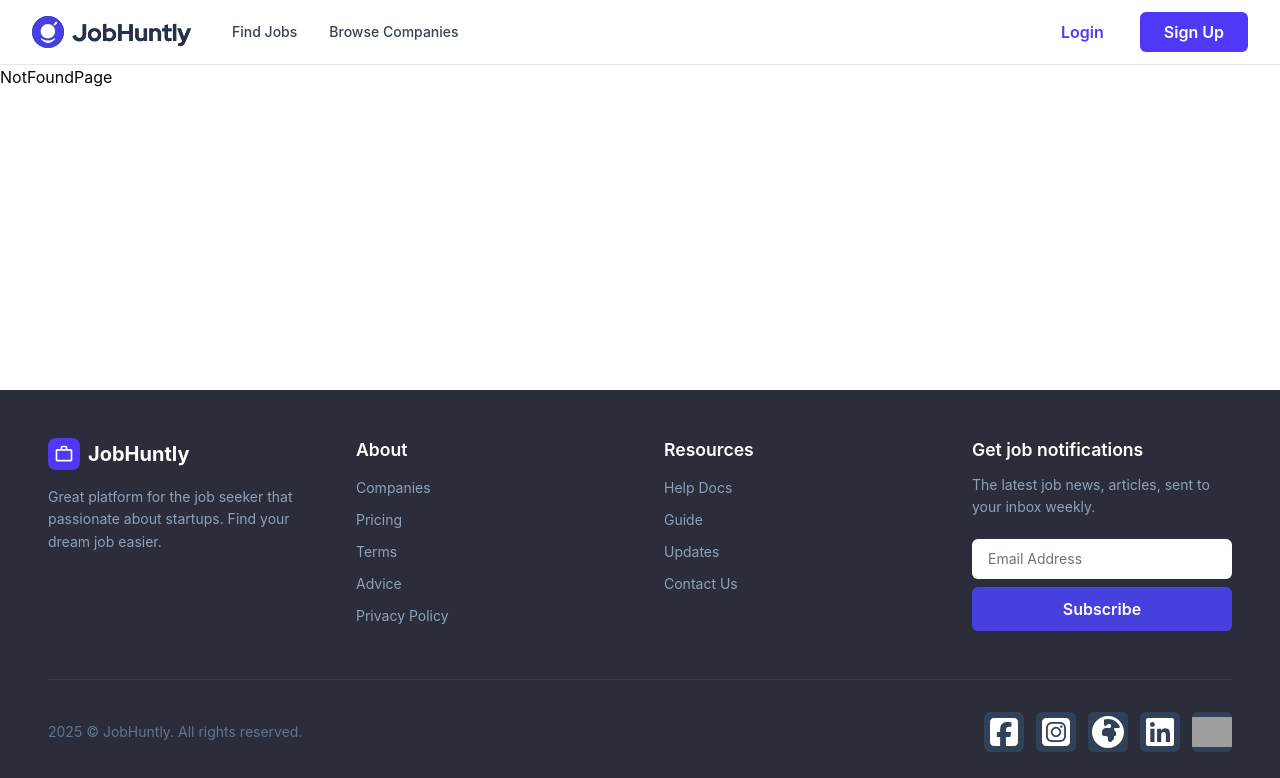
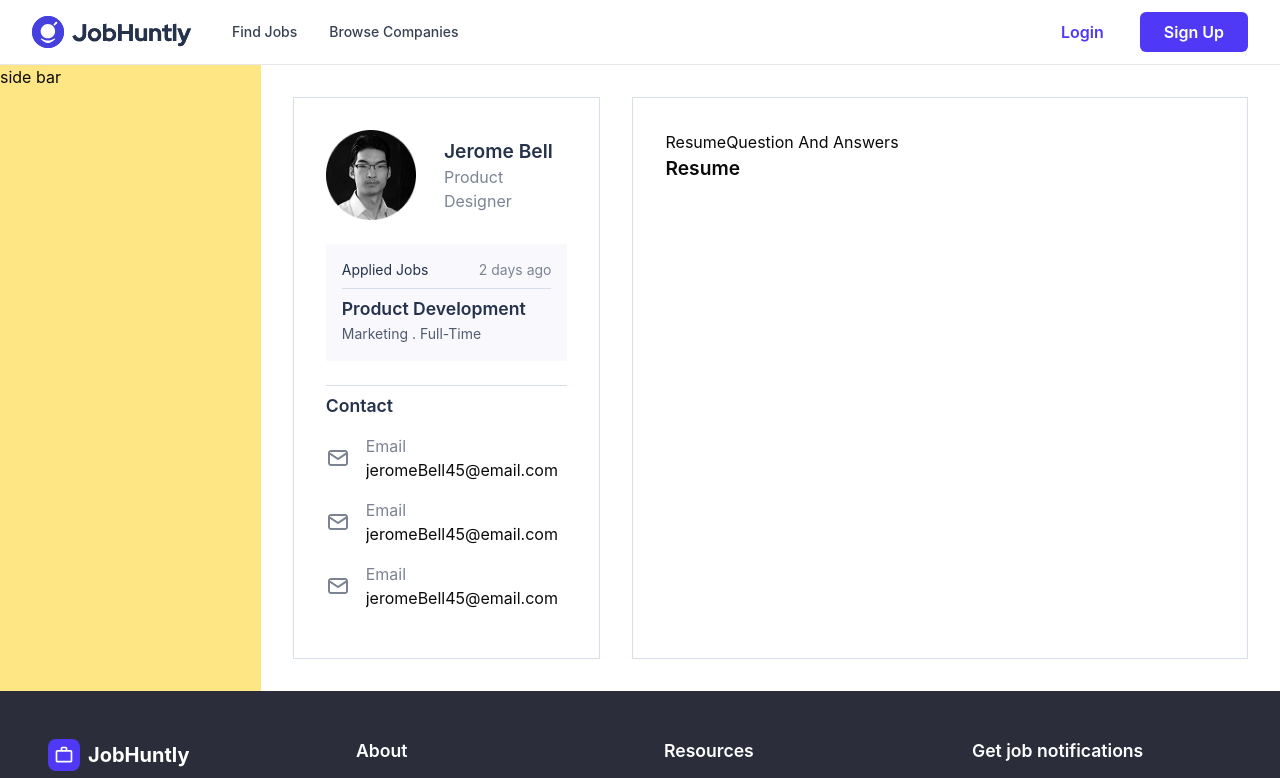
Before and after one commit to shehabgamaleldeen/JobHuntly-frontend, a React (Vite) app: page /company/applicant-profile/1 in a window 1280 px wide. Shown: the top 778 px of the page. Built offline with nearby package versions, Linux system fonts and the light colour scheme; grey boxes are pictures that could not be loaded.

Commit message:
feat(recruiter): add applicant profile page
- Created ApplicantProfile component
- Added ApplicantProfileNavbar
- Implemented routing for the page

```diff
--- a/src/App.tsx
+++ b/src/App.tsx
@@ -1,23 +1,26 @@
-import { BrowserRouter as Router, Routes, Route} from "react-router-dom";
-import Navbar from './components/Basic/Navbar/Navbar';
-import Footer from './components/Basic/footer/footer';
-import LandingPage from './components/Applicants/LandingPage/LandingPage';
-import FindJobs from './components/Applicants/FindJobs/FindJobs';
-import Login from './components/Applicants/Login/Login';
-import Signup from './components/Applicants/Signup/Signup';
-import SearchCompanies from './components/Applicants/SearchCompanies/SearchCompanies';
-import NotFoundPage from './components/Basic/NotFoundPage';
+import { BrowserRouter as Router, Routes, Route } from 'react-router-dom'
+import Navbar from './components/Basic/Navbar/Navbar'
+import Footer from './components/Basic/footer/footer'
+import LandingPage from './components/Applicants/LandingPage/LandingPage'
+import FindJobs from './components/Applicants/FindJobs/FindJobs'
+import Login from './components/Applicants/Login/Login'
+import Signup from './components/Applicants/Signup/Signup'
+import SearchCompanies from './components/Applicants/SearchCompanies/SearchCompanies'
+import NotFoundPage from './components/Basic/NotFoundPage'
 import JobDescriptions from './components/Applicants/JobDescriptions/jobDescriptions'
 import CompanyPageWrapper from './components/Applicants/CompanyProfile/CompanyPageWrapper'
 import DashboardSettings from './components/Applicants/DashboardSettings/DashboardSettings'
-import CompanyLayout from './components/Recruiters/CompanyLayout';
-import JobCreateLayout from './components/Recruiters/JobCreate/JobCreateLayout';
-import Step1 from './components/Recruiters/JobCreate/Components/Steps/Step1';
-import Step2 from './components/Recruiters/JobCreate/Components/Steps/Step2';
-import Step3 from './components/Recruiters/JobCreate/Components/Steps/Step3';
-import CompanyDashboard from './components/Recruiters/Dashboard/Dashboard';;
-import { DashboardPublicProfile } from './components/Applicants/DashboardPublicProfile/DashboardPublicProfile';
+import CompanyLayout from './components/Recruiters/CompanyLayout'
+import JobCreateLayout from './components/Recruiters/JobCreate/JobCreateLayout'
+import Step1 from './components/Recruiters/JobCreate/Components/Steps/Step1'
+import Step2 from './components/Recruiters/JobCreate/Components/Steps/Step2'
+import Step3 from './components/Recruiters/JobCreate/Components/Steps/Step3'
+import CompanyDashboard from './components/Recruiters/Dashboard/Dashboard'
+import { DashboardPublicProfile } from './components/Applicants/DashboardPublicProfile/DashboardPublicProfile'
+import ApplicantProfile from './components/Recruiters/ApplicantProfile/ApplicantProfile'
 import './App.css'
+import Resume from './components/Recruiters/ApplicantProfile/Resume'
+import ApplyQuestionsAndAnswers from './components/Recruiters/ApplicantProfile/ApplyQuestionsAndAnswers'
 
 function App() {
   return (
@@ -36,19 +39,23 @@ function App() {
             <Route path="/login" element={<Login />} />
             <Route path="/signup" element={<Signup />} />
             <Route path="*" element={<NotFoundPage />} />
-
             {/*mariz*/}
             <Route path="/companies" element={<CompanyPageWrapper />} />
             <Route path="/companies/:id" element={<CompanyPageWrapper />} />
-
             {/*this is handled for now ( moaz )*/}
             <Route path="/dashboardSettings" element={<DashboardSettings />} />
-
             {/*Ahmed*/}
             <Route path="/company" element={<CompanyDashboard />} /> // old
-            <Route path="/company" element={<CompanyLayout />}> // new
+            <Route path="/company" element={<CompanyLayout />}>
+              <Route
+                path="applicant-profile/:id"
+                element={<ApplicantProfile />}
+              >
+                <Route index element={<Resume />} />
+                <Route path="Q&A" element={<ApplyQuestionsAndAnswers />} />
+              </Route>{' '}
+              // new
               <Route index element={<CompanyDashboard />} />
-
               <Route path="job-create" element={<JobCreateLayout />}>
                 <Route index element={<Step1 />} />
                 <Route path="step-1" element={<Step1 />} />
--- /dev/null
+++ b/src/components/Recruiters/ApplicantProfile/ApplicantProfile.tsx
@@ -0,0 +1,79 @@
+import ApplicantProfileNavbar from './ApplicantProfileNavbar'
+
+const ApplicantProfile = () => {
+  return (
+    <>
+      <section className="flex">
+        <div className="sideBar w-[272px] bg-amber-200 max-sm:hidden">
+          side bar
+        </div>
+        <section className="applicant-profile grid grid-cols-[1fr_2fr] max-sm:grid-cols-1 gap-8 m-8">
+          <div className="applicant-info border border-[#D6DDEB] p-8">
+            <div className="applicant-profile-card flex items-center gap-7">
+              <img src="/Avatar.png" alt="" />
+              <div>
+                <h3 className="font-semibold text-2xl text-[#25324B]">
+                  Jerome Bell
+                </h3>
+                <span className="text-base text-[#7C8493] font-normal">
+                  Product Designer
+                </span>
+              </div>
+            </div>
+            <div className="bg-[#F8F8FD] my-6 p-4">
+              <div className="font-normal text-sm flex justify-between">
+                <span className="text-[#25324B]">Applied Jobs</span>
+                <span className="text-[#7C8493]">2 days ago</span>
+              </div>
+              <hr className="border-t border-[#D6DDEB] my-2" />
+              <div>
+                <h4 className="text-[#25324B] text-base font-semibold">
+                  Product Development
+                </h4>
+                <span className="text-[#515B6F] font-normal text-sm">
+                  Marketing . Full-Time
+                </span>
+              </div>
+            </div>
+            <hr className="border-t border-[#D6DDEB] my-2" />
+            <div className="contact-info">
+              <h4 className="text-xl font-semibold text-[#25324B]">Contact</h4>
+              <div className="contact-info-card flex gap-4 my-4">
+                <img className="object-contain" src="/email.png" alt="" />
+                <div className="flex flex-col">
+                  <span className="text-[#7C8493] font-normal text-base">
+                    Email
+                  </span>
+                  <span>jeromeBell45@email.com</span>
+                </div>
+              </div>
+              <div className="contact-info-card flex gap-4 my-4">
+                <img className="object-contain" src="/email.png" alt="" />
+                <div className="flex flex-col">
+                  <span className="text-[#7C8493] font-normal text-base">
+                    Email
+                  </span>
+                  <span>jeromeBell45@email.com</span>
+                </div>
+              </div>
+              <div className="contact-info-card flex gap-4 my-4">
+                <img className="object-contain" src="/email.png" alt="" />
+                <div className="flex flex-col">
+                  <span className="text-[#7C8493] font-normal text-base">
+                    Email
+                  </span>
+                  <span>jeromeBell45@email.com</span>
+                </div>
+              </div>
+            </div>
+          </div>
+          <div className="Nav-bar border border-[#D6DDEB] p-8">
+            <ApplicantProfileNavbar />
+          </div>
+        </section>
+      </section>
+    </>
+  )
+}
+
+export default ApplicantProfile
--- /dev/null
+++ b/src/components/Recruiters/ApplicantProfile/ApplicantProfileNavbar.tsx
@@ -0,0 +1,26 @@
+import { NavLink, Outlet } from 'react-router-dom'
+
+const ApplicantProfileNavbar = () => {
+  return (
+    <>
+      <nav>
+        <NavLink
+          className={({ isActive }) => (isActive ? 'active' : '')}
+          to="."
+          end
+        >
+          Resume
+        </NavLink>
+        <NavLink
+          className={({ isActive }) => (isActive ? 'active' : '')}
+          to="Q&A"
+        >
+          Question And Answers
+        </NavLink>
+      </nav>
+      <Outlet />
+    </>
+  )
+}
+
+export default ApplicantProfileNavbar
```
